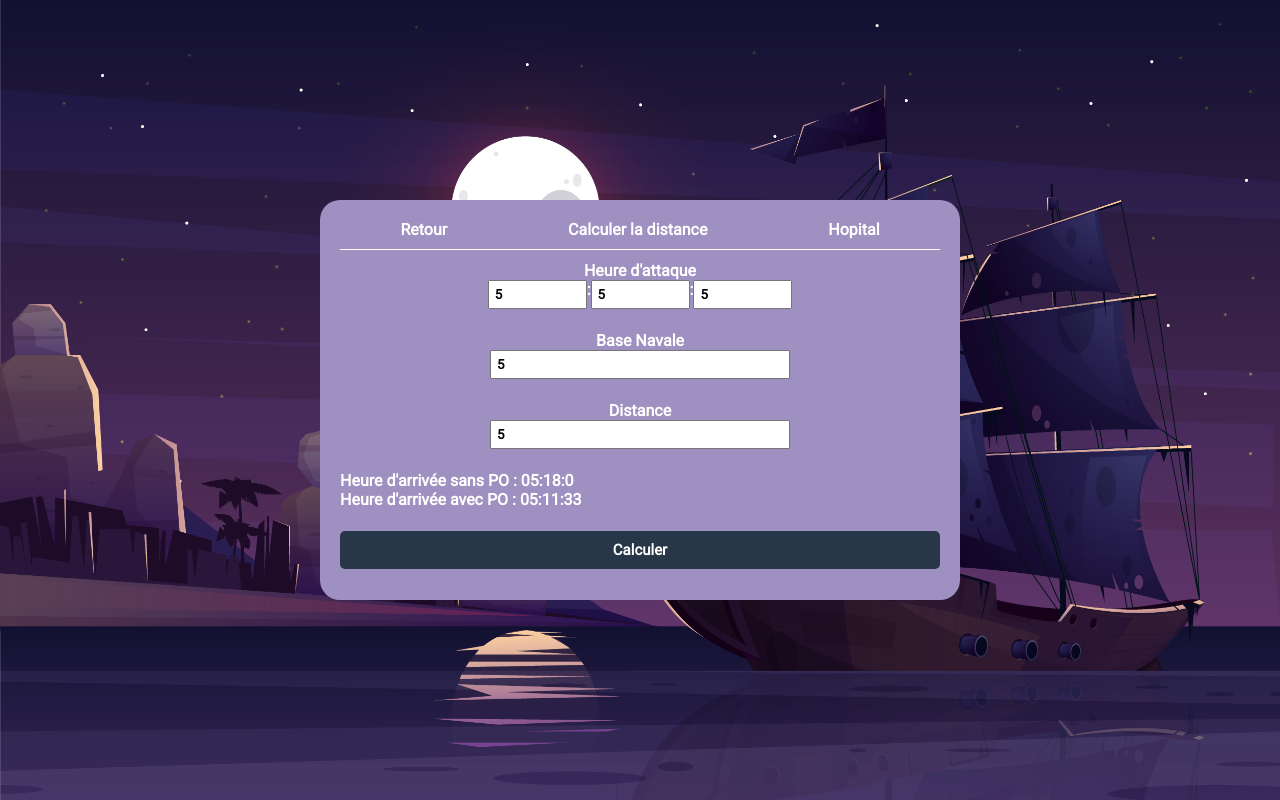
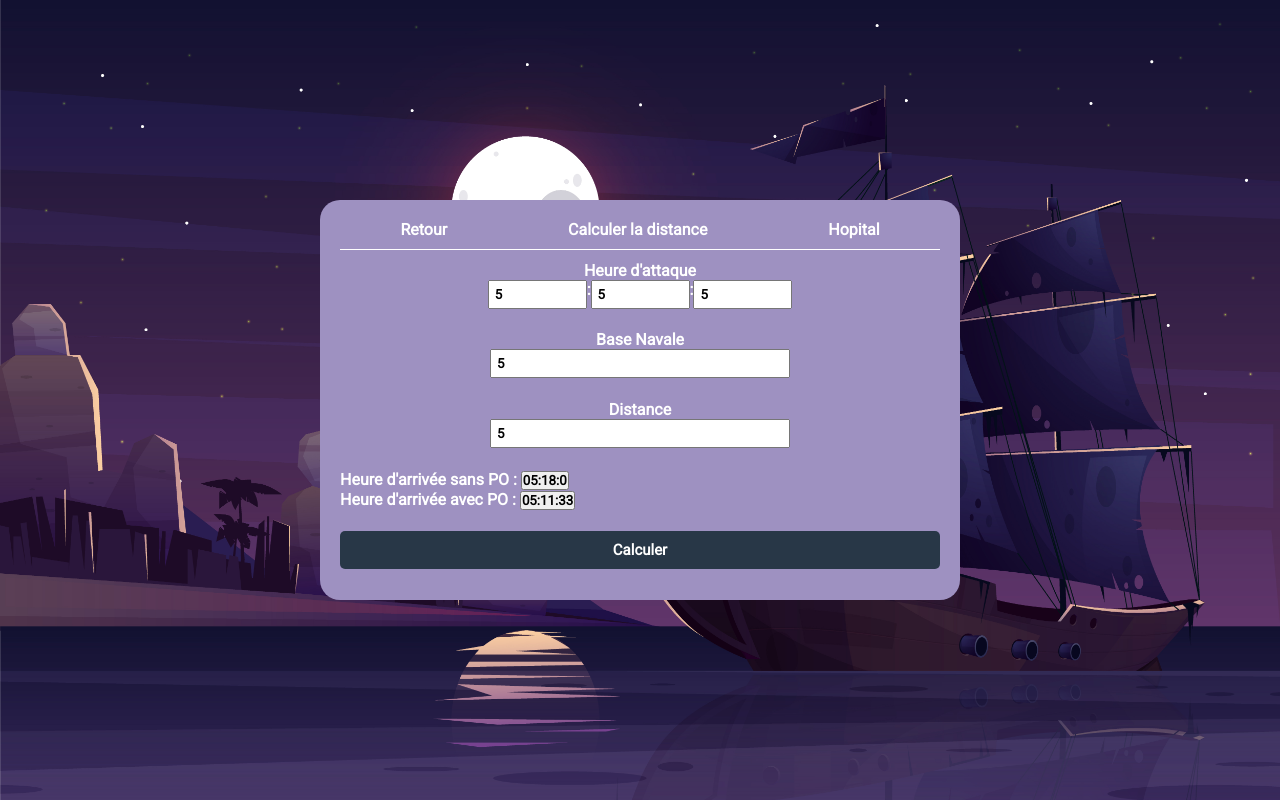
Before and after one commit to D-D-f/Application-de-calcul, a React (Vite) app: page / in a window 1280 px wide. Both pictures are taken after typing "5", "5", "5", "5", "5" into the empty fields and a click on the button "Calculer". Built offline with nearby package versions, Linux system fonts and the light colour scheme.

Commit message:
update style

```diff
--- a/src/Component/Heures.jsx
+++ b/src/Component/Heures.jsx
@@ -7,16 +7,23 @@ const Heures = ({ heures }) => {
     <div>
       <p>
         Heure d'arrivée sans PO :{" "}
+          <button onClick={() => navigator.clipboard.writeText(`Heure d'arrivée sans PO : ${heures[heures.length - 2].heure}:${
+              heures[heures.length - 2].minute
+          }:${heures[heures.length - 2].secondes}`)}>
               {`${heures[heures.length - 2].heure}:${
                   heures[heures.length - 2].minute
               }:${heures[heures.length - 2].secondes}`}
+          </button>
       </p>
-      <p>
+
         Heure d'arrivée avec PO :{" "}
+          <button onClick={() => navigator.clipboard.writeText(`Heure d'arrivée avec PO : ${heures[heures.length - 1].heure}:${
+              heures[heures.length - 1].minute
+          }:${heures[heures.length - 1].secondes}`)}>
               {`${heures[heures.length - 1].heure}:${
                   heures[heures.length - 1].minute
               }:${heures[heures.length - 1].secondes}`}
-      </p>
+          </button>
     </div>
   );
 };
```
Lines whose indentation alone changed are shown as unchanged.
